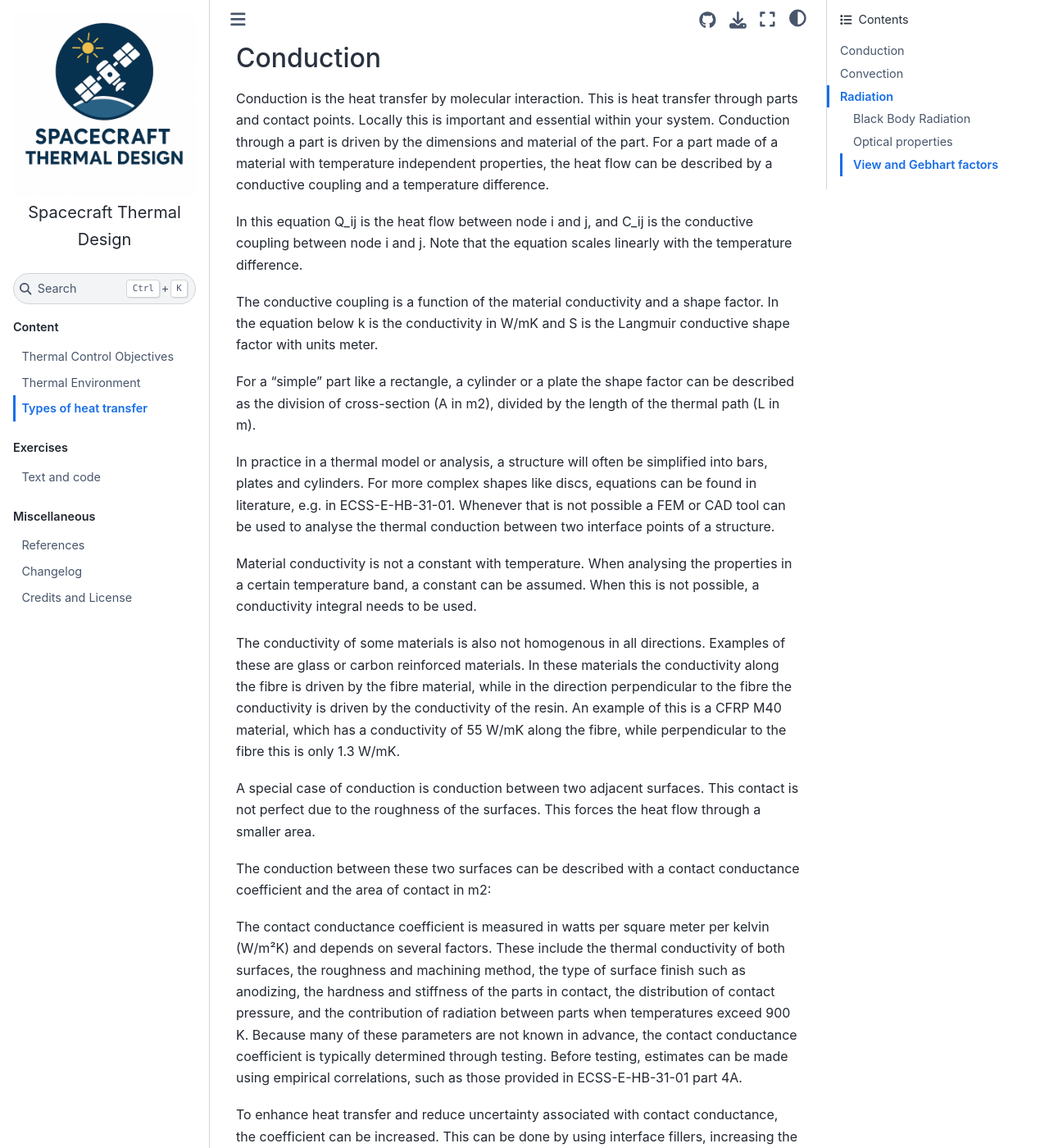
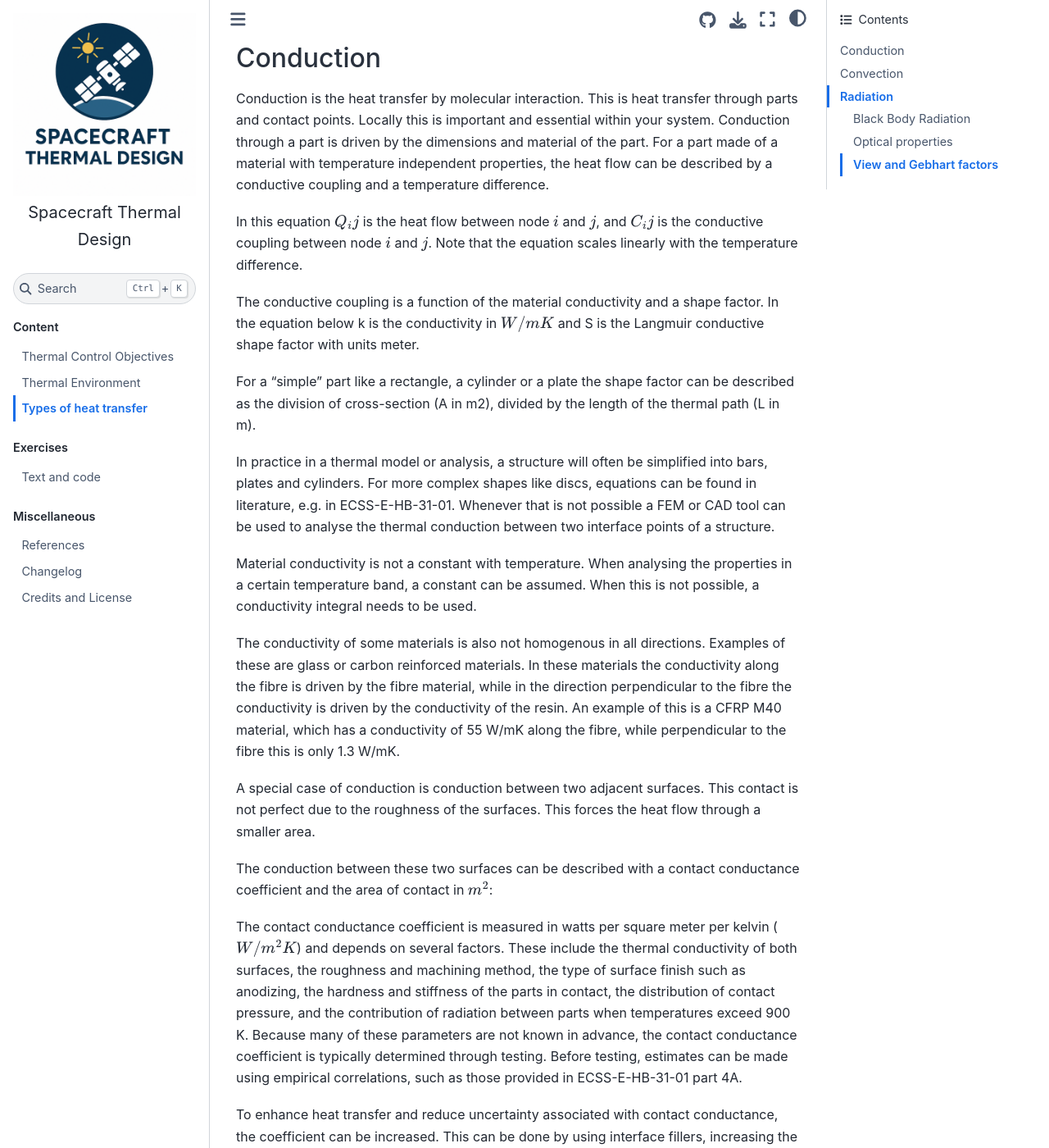
Before and after one commit to iuriolbalbin/Thermal, a Jupyter Book: the page built from book/some_content/heat_transfer.md, in a window 1280 px wide and 1400 px high, scrolled down 835 px. Shown: the whole window at 82% size. Built offline with Jupyter Book 1.0.4 settings and Sphinx 7.4.7 and the Sphinx Book theme 1.1.4, drawn with Linux system fonts in a browser that asks for light colours; comment, search, counter and statistics services are not loaded; some of the changed text lies outside the part shown.

Commit message:
Update heat_transfer.md
update with some equations

````diff
--- a/book/some_content/heat_transfer.md
+++ b/book/some_content/heat_transfer.md
@@ -1,9 +1,9 @@
 ## Types of heat transfer
 Heat transfer deals with the transfer of the thermal energy between the environment and the spacecraft and between spacecraft elements. It is either expressed as a heat flow or as a heat flux.
 
-**Heat Flow**  is the transfer of thermal energy (heat) per unit time. This is denoted with the symbol a capital Q. This is a scalar and expressed in Watt (W=J/s).
+**Heat Flow**  is the transfer of thermal energy (heat) per unit time. This is denoted with the symbol a capital Q. This is a scalar and expressed in Watt ($W=J/s$).
 
-**Heat Flux** is the transfer of thermal energy (heat) per unit time per unit area. This is denoted with a Φ. The heat flux is a vector and expressed in W/m2 (=J/s/m2).
+**Heat Flux** is the transfer of thermal energy (heat) per unit time per unit area. This is denoted with a Φ. The heat flux is a vector and expressed in $W/m^2$ ($=J/s/m^2$).
 
 
 Three mechanisms of heat transfer are:
@@ -20,9 +20,9 @@ In the next sections, all three mechanisms will be explained in more detail.
 Conduction is the heat transfer by molecular interaction. This is heat transfer through parts and contact points. Locally this is important and essential within your system. Conduction through a part is driven by the dimensions and material of the part.
 For a part made of a material with temperature independent properties, the heat flow can be described by a conductive coupling and a temperature difference.
 
-In this equation Q_ij is the heat flow between node i and j, and C_ij is the conductive coupling between node i and j. Note that the equation scales linearly with the temperature difference.
+In this equation $Q_ij$ is the heat flow between node $i$ and $j$, and $C_ij$ is the conductive coupling between node $i$ and $j$. Note that the equation scales linearly with the temperature difference.
 
-The conductive coupling is a function of the material conductivity and a shape factor. In the equation below k is the conductivity in W/mK and S is the Langmuir conductive shape factor with units meter.
+The conductive coupling is a function of the material conductivity and a shape factor. In the equation below k is the conductivity in $W/mK$ and S is the Langmuir conductive shape factor with units meter.
 
 For a “simple” part like a rectangle, a cylinder or a plate the shape factor can be described as the division of cross-section (A in m2), divided by the length of the thermal path (L in m).
 
@@ -34,10 +34,10 @@ The conductivity of some materials is also not homogenous in all directions. Exa
 
 A special case of conduction is conduction between two adjacent surfaces. This contact is not perfect due to the roughness of the surfaces. This forces the heat flow through a smaller area.
 
-The conduction between these two surfaces can be described with a contact conductance coefficient and the area of contact in m2:
+The conduction between these two surfaces can be described with a contact conductance coefficient and the area of contact in $m^2$:
 
 
-The contact conductance coefficient is measured in watts per square meter per kelvin (W/m²K) and depends on several factors. These include the thermal conductivity of both surfaces, the roughness and machining method, the type of surface finish such as anodizing, the hardness and stiffness of the parts in contact, the distribution of contact pressure, and the contribution of radiation between parts when temperatures exceed 900 K. Because many of these parameters are not known in advance, the contact conductance coefficient is typically determined through testing. Before testing, estimates can be made using empirical correlations, such as those provided in ECSS-E-HB-31-01 part 4A.
+The contact conductance coefficient is measured in watts per square meter per kelvin ($W/m^2 K$) and depends on several factors. These include the thermal conductivity of both surfaces, the roughness and machining method, the type of surface finish such as anodizing, the hardness and stiffness of the parts in contact, the distribution of contact pressure, and the contribution of radiation between parts when temperatures exceed 900 K. Because many of these parameters are not known in advance, the contact conductance coefficient is typically determined through testing. Before testing, estimates can be made using empirical correlations, such as those provided in ECSS-E-HB-31-01 part 4A.
 
 To enhance heat transfer and reduce uncertainty associated with contact conductance, the coefficient can be increased. This can be done by using interface fillers, increasing the contact pressure, or improving the surface condition through cleaning and polishing. Thermal grease may also be considered, although it is generally avoided in space applications because of its potential to outgas.
 
@@ -51,15 +51,18 @@ In the space environment, convection is generally absent due to the lack of a me
 Convection is also important during certain ground-based phases such as transport or launch.  In correlation tests conducted in non-vacuum environments, convection introduces additional cooling or heating that must be accounted for.
 To include convection in a thermal model the newton rate equation can be used. Note that this equation scales linear with the temperature difference like the conduction equation.
 
+```{math}
+:label: newtonrateequation
 q/A=h⋅ΔT
+```
 
 Where
 q    : Rate of convective heat transfer in W
-A    : Area normal to heat flow in m^2
+A    : Area normal to heat flow in $m^2$
 ΔT : Temperature difference in K between the fluid and solid node
-h    : Convective heat transfer coefficient in W/m^2 K:
+h    : Convective heat transfer coefficient in $W/m^2 K$:
 
-However, the convective heat transfer coefficient h is a highly uncertain parameter. While this approach is suitable for early-stage analysis, more detailed models or aerodynamic simulations may be developed for greater accuracy when required. Typical values of h for air are: 5 -50 W/m²·K for free convection and 25 - 250 W/m²·K for forced convection.
+However, the convective heat transfer coefficient h is a highly uncertain parameter. While this approach is suitable for early-stage analysis, more detailed models or aerodynamic simulations may be developed for greater accuracy when required. Typical values of h for air are: 5 -50 $W/m^2 K$ for free convection and 25 - 250 $W/m^2 K$ for forced convection.
 
 ### Radiation
 All objects with a temperature above 0 K emit thermal radiation due to microscopic energy transitions and electron oscillations. Temperature reflects the intensity of this microscopic activity. Radiation heat transfer does not require a material medium and spans the electromagnetic spectrum from 0.1 μm to 100 μm. Emitted radiation varies with wavelength and direction, and its intensity depends on the object's material, surface condition, and temperature.
@@ -69,10 +72,13 @@ The concept of black body radiation serves as a useful standard for comparing th
 
 The spectral of a black body at a given wavelength and temperature can be described by Planck’s law:
 
+```{math}
+:label: Planck
 Φ_b (λ,T)=(2πhc^2)/λ^5   1/(e^(hc/kTλ)-1)[W/m^3]
-
+```
 Where:
- = wavelength [m],   T = absolute temperature
+$\lambda$= wavelength [m]
+T = absolute temperature
 k = Boltzmann’s constant = 1.4E-23 kg m2/s2/K
 h = Planck’s constant = 6.6E-34 J s
 c = velocity of light in vacuum = 3E8 m/s
````
